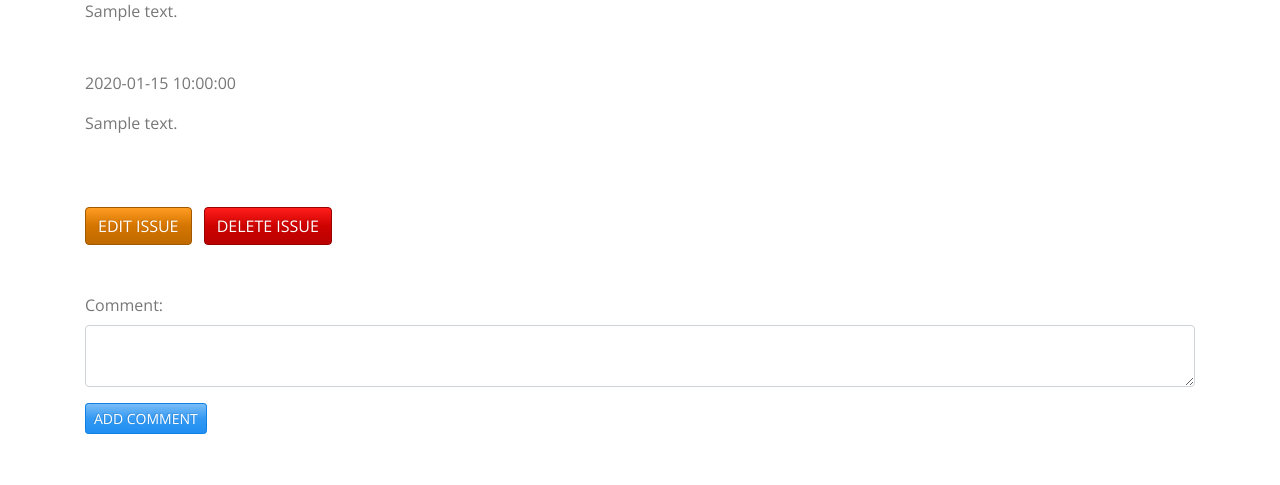
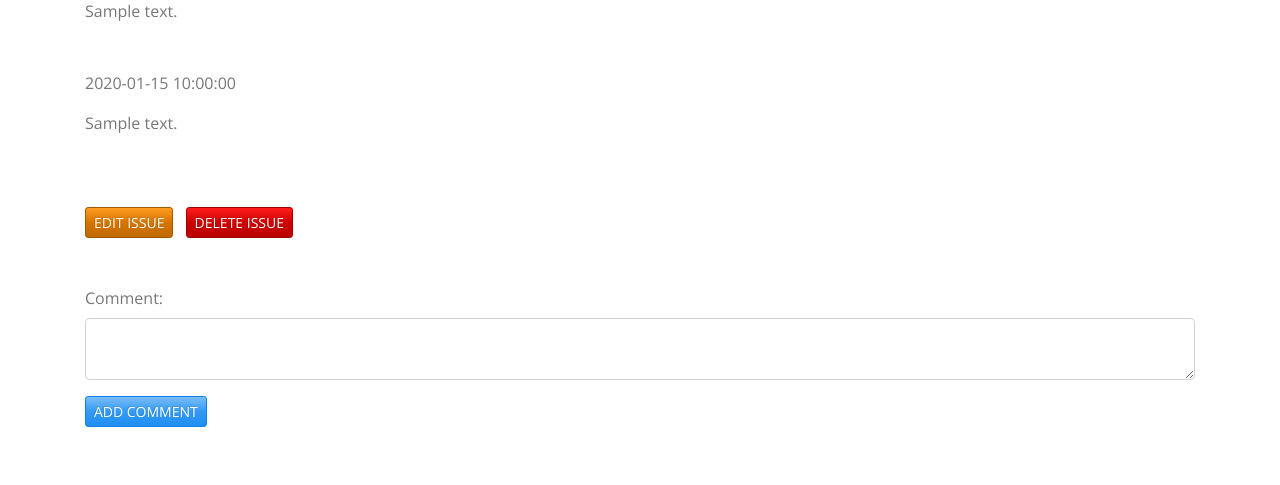
Before and after one commit to jrrlokken/issue-tracking-system, a Flask app: page /issues/1 in a window 1280 px wide. Shown: the part 196-681 px from the top of the page. Run offline with Flask 2, Linux system fonts and the light colour scheme; a user stored in the database is signed in; tables that the repository leaves empty hold one stand-in row (values such as "Sample post"); some libraries are stand-ins or nearby versions.

Commit message:
Make buttons small

```diff
--- a/templates/issues/detail.html
+++ b/templates/issues/detail.html
@@ -21,9 +21,9 @@
 	{% endif %}
 	<br>
 
-	<a class="btn btn-warning mr-2" href="/issues/{{ issue.id }}/edit">EDIT ISSUE</a>
+	<a class="btn btn-sm btn-warning mr-2" href="/issues/{{ issue.id }}/edit">EDIT ISSUE</a>
 	{% if current_user.role == 'admin' %}
-	<button type="submit" class="btn btn-danger" formaction="/issues/{{ issue.id }}/delete" formmethod="POST">DELETE
+	<button type="submit" class="btn btn-sm btn-danger" formaction="/issues/{{ issue.id }}/delete" formmethod="POST">DELETE
 		ISSUE</button>
 	{% endif %}
 </div>
```
